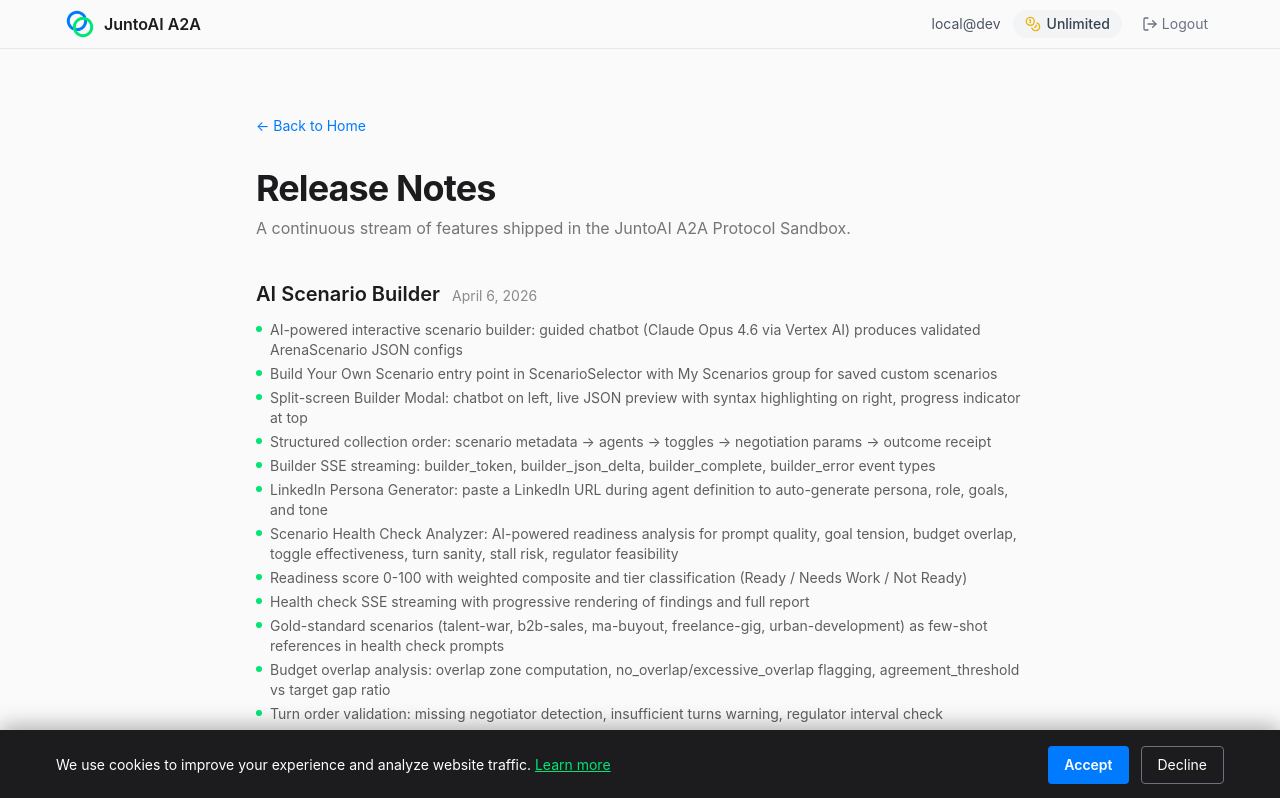
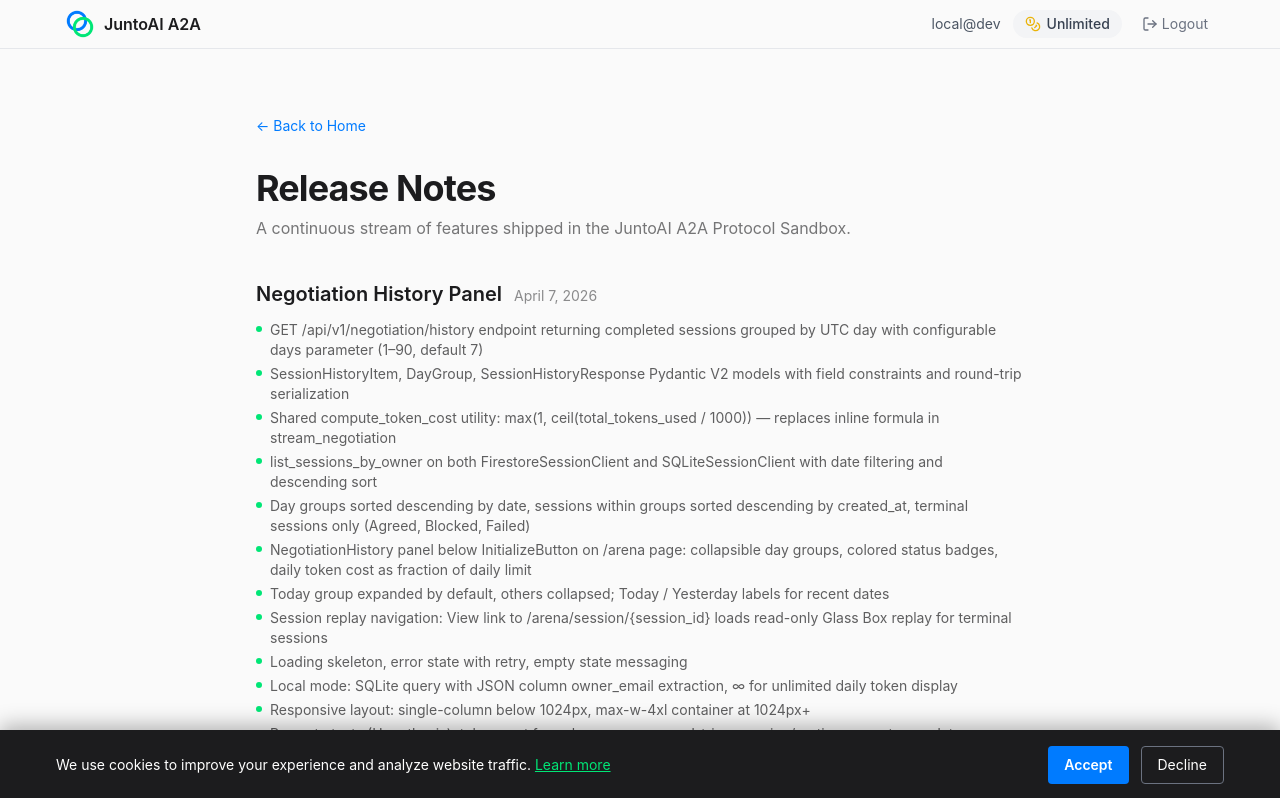
Before and after one commit to JuntoAI/JuntoAI-A2A, a Next.js app in the folder frontend/: page /release-notes in a window 1280 px wide. Shown: the top 798 px of the page. Built offline with nearby package versions, Linux system fonts and the light colour scheme; no server answers.

Commit message:
docs: add Negotiation History Panel (Spec 197) to changelog and release notes

```diff
--- a/frontend/app/release-notes/page.tsx
+++ b/frontend/app/release-notes/page.tsx
@@ -8,6 +8,25 @@ export const metadata: Metadata = {
 };
 
 const FEATURES = [
+  {
+    title: "Negotiation History Panel",
+    specId: "197",
+    date: "2026-04-07",
+    items: [
+      "GET /api/v1/negotiation/history endpoint returning completed sessions grouped by UTC day with configurable days parameter (1–90, default 7)",
+      "SessionHistoryItem, DayGroup, SessionHistoryResponse Pydantic V2 models with field constraints and round-trip serialization",
+      "Shared compute_token_cost utility: max(1, ceil(total_tokens_used / 1000)) — replaces inline formula in stream_negotiation",
+      "list_sessions_by_owner on both FirestoreSessionClient and SQLiteSessionClient with date filtering and descending sort",
+      "Day groups sorted descending by date, sessions within groups sorted descending by created_at, terminal sessions only (Agreed, Blocked, Failed)",
+      "NegotiationHistory panel below InitializeButton on /arena page: collapsible day groups, colored status badges, daily token cost as fraction of daily limit",
+      "Today group expanded by default, others collapsed; Today / Yesterday labels for recent dates",
+      "Session replay navigation: View link to /arena/session/{session_id} loads read-only Glass Box replay for terminal sessions",
+      "Loading skeleton, error state with retry, empty state messaging",
+      "Local mode: SQLite query with JSON column owner_email extraction, ∞ for unlimited daily token display",
+      "Responsive layout: single-column below 1024px, max-w-4xl container at 1024px+",
+      "Property tests (Hypothesis): token cost formula, response round-trip, grouping/sorting correctness, date range filtering, DayGroup token cost sum invariant",
+    ],
+  },
   {
     title: "AI Scenario Builder",
     specId: "130",
```
Also changed, not shown: 1 other file (tests, documents, lock files or other folders).
